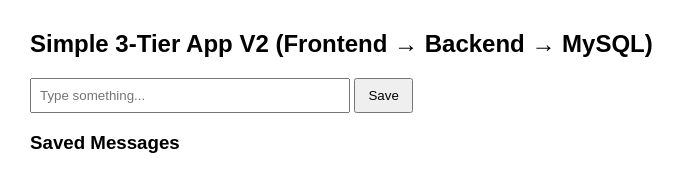
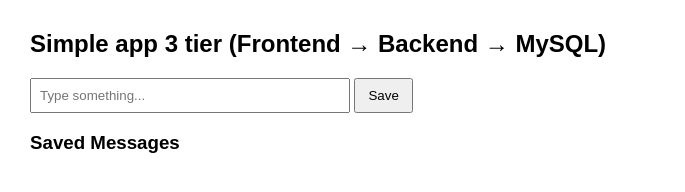
Before and after one commit to thoufeeks/3--Tier-app-on-Docker-K8s, a plain HTML site: page frontend/index.html in a window 1280 px wide. Shown: the whole page, without its empty margins (0-685 px from the left). Drawn offline with Linux system fonts and the light colour scheme; no server answers.

Commit message:
Update index.html
f

```diff
--- a/frontend/index.html
+++ b/frontend/index.html
@@ -13,7 +13,7 @@
   </style>
 </head>
 <body>
-  <h2>Simple 3-Tier App V2 (Frontend → Backend → MySQL)</h2>
+  <h2>Simple  app 3 tier (Frontend → Backend → MySQL)</h2>
 
   <input id="msg" placeholder="Type something..." />
   <button onclick="save()">Save</button>
```
